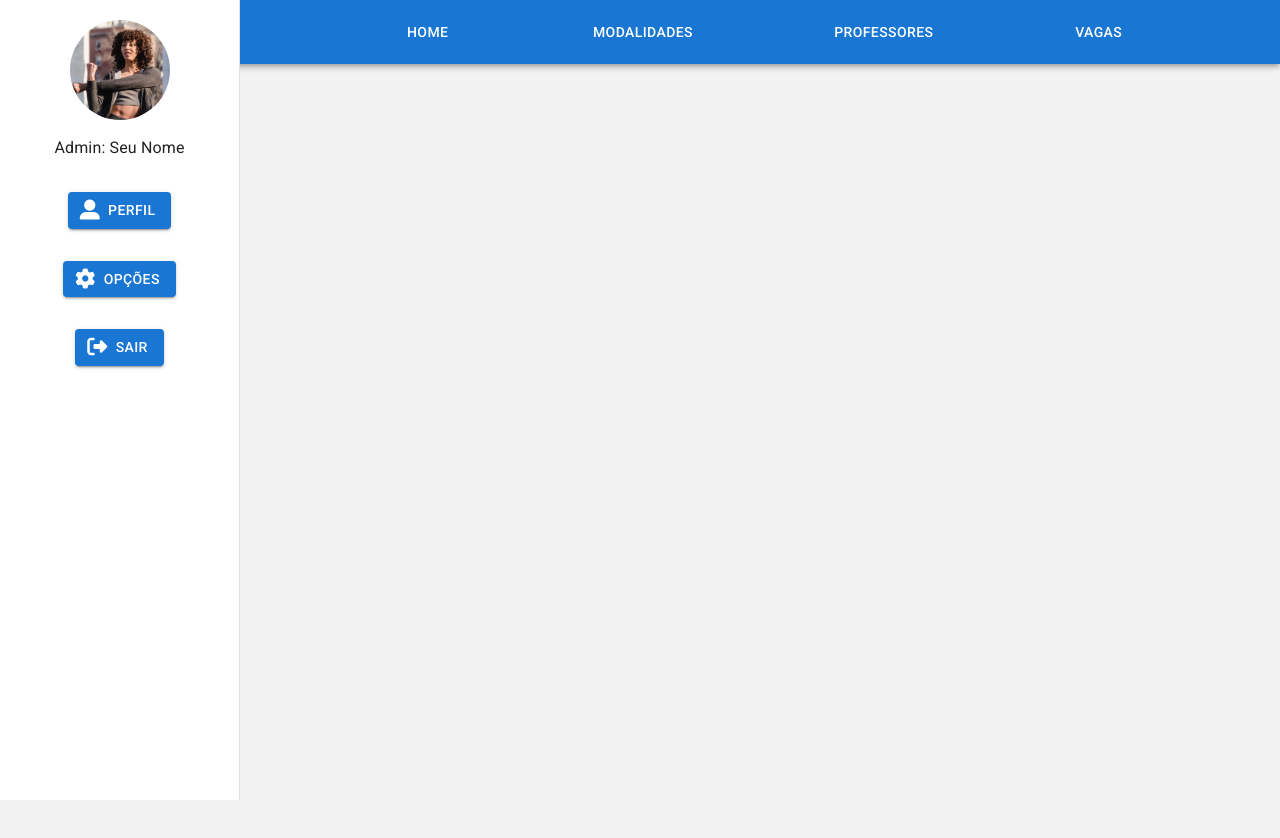
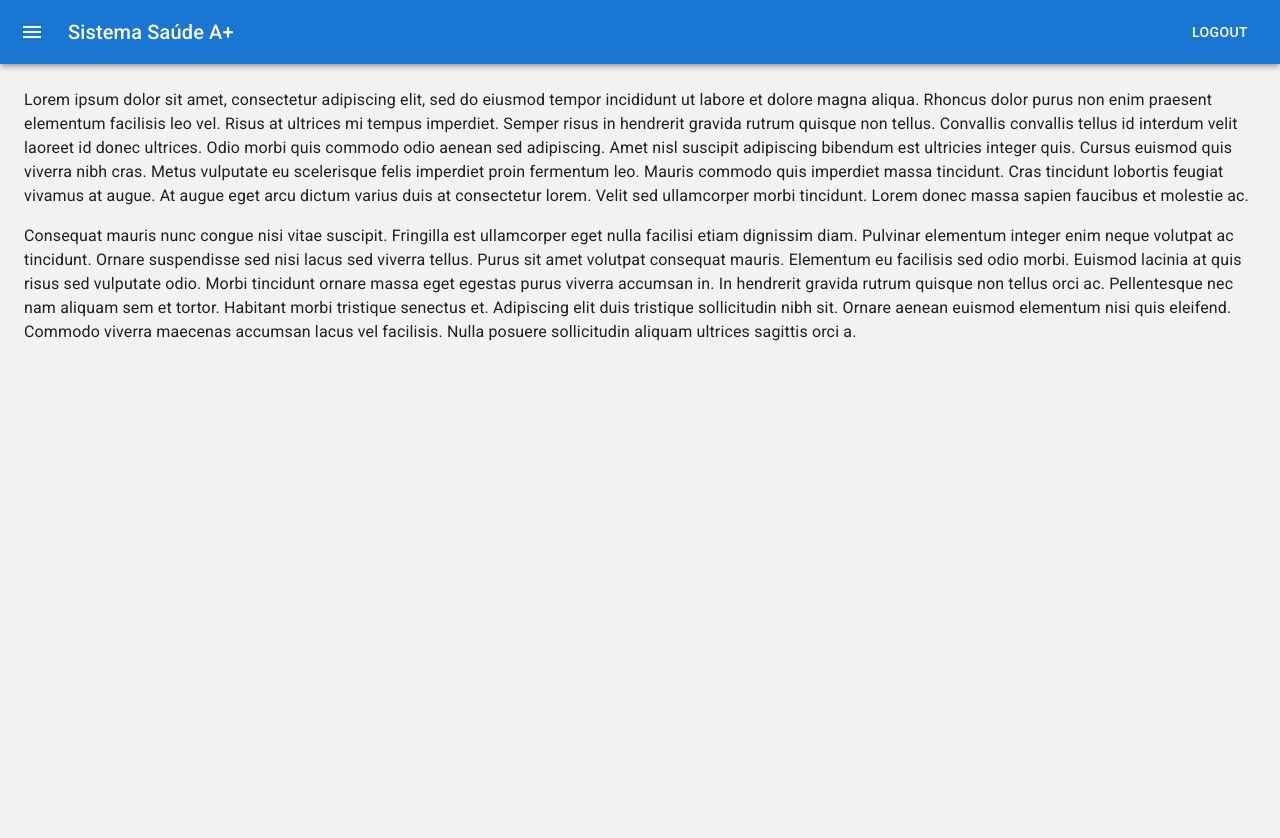
Before and after one commit to daviteixeira-dev/saude-amais, a React (Create React App) app: page /admin in a window 1280 px wide. Shown: the top 838 px of the page. After the commit the page ends 800 px from the top, so only its background shows below. Built offline with nearby package versions, Linux system fonts and the light colour scheme; what react-swipeable-views-utils would draw is missing.

Commit message:
Novo Dashboard

```diff
--- a/src/App.js
+++ b/src/App.js
@@ -18,6 +18,7 @@
 import CarouselOfImages from "./components/CarouselOfImages/Carousel";
 import ListOfTeachers from "./components/TeachersSection/ListOfTeachers";
 import Layout from "./components/Dashboard/Layout";
+import PersistentDrawerLeft from "./components/Dashboard/Layout2";
 
 /* Other imports */
 import DataProvider from "./contexts/DataContext";
@@ -42,7 +43,8 @@
           {/* Route to admin */}
           <Route path="/admin">
             {/*<HomeAdmin />*/}
-            <Layout />
+            {/*<Layout /> */}
+            <PersistentDrawerLeft />
           </Route>
           {/* Route to registration */}
           <Route path="/cadastro">
--- a/src/components/Dashboard/Layout.js
+++ b/src/components/Dashboard/Layout.js
@@ -57,6 +57,9 @@
                   Home
                 </Button>
                 <Button color="inherit">
+                  Alunos
+                </Button>
+                <Button color="inherit">
                   Modalidades
                 </Button>
                 <Button color="inherit">
--- /dev/null
+++ b/src/components/Dashboard/Layout2.js
@@ -0,0 +1,177 @@
+import * as React from 'react';
+import { styled, useTheme } from '@mui/material/styles';
+import Box from '@mui/material/Box';
+import Drawer from '@mui/material/Drawer';
+import CssBaseline from '@mui/material/CssBaseline';
+import MuiAppBar from '@mui/material/AppBar';
+import Toolbar from '@mui/material/Toolbar';
+import List from '@mui/material/List';
+import Typography from '@mui/material/Typography';
+import Divider from '@mui/material/Divider';
+import IconButton from '@mui/material/IconButton';
+import MenuIcon from '@mui/icons-material/Menu';
+import ChevronLeftIcon from '@mui/icons-material/ChevronLeft';
+import ChevronRightIcon from '@mui/icons-material/ChevronRight';
+import ListItem from '@mui/material/ListItem';
+import ListItemIcon from '@mui/material/ListItemIcon';
+import ListItemText from '@mui/material/ListItemText';
+import InboxIcon from '@mui/icons-material/MoveToInbox';
+import MailIcon from '@mui/icons-material/Mail';
+import Button from '@mui/material/Button';
+
+const drawerWidth = 240;
+
+const Main = styled('main', { shouldForwardProp: (prop) => prop !== 'open' })(
+  ({ theme, open }) => ({
+    flexGrow: 1,
+    padding: theme.spacing(3),
+    transition: theme.transitions.create('margin', {
+      easing: theme.transitions.easing.sharp,
+      duration: theme.transitions.duration.leavingScreen,
+    }),
+    marginLeft: `-${drawerWidth}px`,
+    ...(open && {
+      transition: theme.transitions.create('margin', {
+        easing: theme.transitions.easing.easeOut,
+        duration: theme.transitions.duration.enteringScreen,
+      }),
+      marginLeft: 0,
+    }),
+  }),
+);
+
+const AppBar = styled(MuiAppBar, {
+  shouldForwardProp: (prop) => prop !== 'open',
+})(({ theme, open }) => ({
+  transition: theme.transitions.create(['margin', 'width'], {
+    easing: theme.transitions.easing.sharp,
+    duration: theme.transitions.duration.leavingScreen,
+  }),
+  ...(open && {
+    width: `calc(100% - ${drawerWidth}px)`,
+    marginLeft: `${drawerWidth}px`,
+    transition: theme.transitions.create(['margin', 'width'], {
+      easing: theme.transitions.easing.easeOut,
+      duration: theme.transitions.duration.enteringScreen,
+    }),
+  }),
+}));
+
+const DrawerHeader = styled('div')(({ theme }) => ({
+  display: 'flex',
+  alignItems: 'center',
+  padding: theme.spacing(0, 1),
+  // necessary for content to be below app bar
+  ...theme.mixins.toolbar,
+  justifyContent: 'flex-end',
+}));
+
+export default function PersistentDrawerLeft() {
+  const theme = useTheme();
+  const [open, setOpen] = React.useState(false);
+
+  const handleDrawerOpen = () => {
+    setOpen(true);
+  };
+
+  const handleDrawerClose = () => {
+    setOpen(false);
+  };
+
+  return (
+    <Box sx={{ display: 'flex' }}>
+      <CssBaseline />
+      <AppBar position="fixed" open={open}>
+        <Toolbar>
+          <IconButton
+            color="inherit"
+            aria-label="open drawer"
+            onClick={handleDrawerOpen}
+            edge="start"
+            sx={{ mr: 2, ...(open && { display: 'none' }) }}
+          >
+            <MenuIcon />
+          </IconButton>
+          <Typography variant="h6" noWrap component="div">
+            Sistema Saúde A+
+          </Typography>
+          <Box sx={{ flexGrow: 1 }}></Box>
+          <Button color="inherit">
+            Logout
+          </Button>
+        </Toolbar>
+      </AppBar>
+      <Drawer
+        sx={{
+          width: drawerWidth,
+          flexShrink: 0,
+          '& .MuiDrawer-paper': {
+            width: drawerWidth,
+            boxSizing: 'border-box',
+          },
+        }}
+        variant="persistent"
+        anchor="left"
+        open={open}
+      >
+        <DrawerHeader>
+          <IconButton onClick={handleDrawerClose}>
+            {theme.direction === 'ltr' ? <ChevronLeftIcon /> : <ChevronRightIcon />}
+          </IconButton>
+        </DrawerHeader>
+        <Divider />
+        <List>
+          {['Home', 'Alunos', 'Modalidades', 'Professores'].map((text, index) => (
+            <ListItem button key={text}>
+              <ListItemIcon>
+                {index % 2 === 0 ? <InboxIcon /> : <MailIcon />}
+              </ListItemIcon>
+              <ListItemText primary={text} />
+            </ListItem>
+          ))}
+        </List>
+        <Divider />
+        <List>
+          {['Perfil', 'Opções', 'Ver site'].map((text, index) => (
+            <ListItem button key={text}>
+              <ListItemIcon>
+                {index % 2 === 0 ? <InboxIcon /> : <MailIcon />}
+              </ListItemIcon>
+              <ListItemText primary={text} />
+            </ListItem>
+          ))}
+        </List>
+      </Drawer>
+      <Main open={open}>
+        <DrawerHeader />
+        <Typography paragraph>
+          Lorem ipsum dolor sit amet, consectetur adipiscing elit, sed do eiusmod
+          tempor incididunt ut labore et dolore magna aliqua. Rhoncus dolor purus non
+          enim praesent elementum facilisis leo vel. Risus at ultrices mi tempus
+          imperdiet. Semper risus in hendrerit gravida rutrum quisque non tellus.
+          Convallis convallis tellus id interdum velit laoreet id donec ultrices.
+          Odio morbi quis commodo odio aenean sed adipiscing. Amet nisl suscipit
+          adipiscing bibendum est ultricies integer quis. Cursus euismod quis viverra
+          nibh cras. Metus vulputate eu scelerisque felis imperdiet proin fermentum
+          leo. Mauris commodo quis imperdiet massa tincidunt. Cras tincidunt lobortis
+          feugiat vivamus at augue. At augue eget arcu dictum varius duis at
+          consectetur lorem. Velit sed ullamcorper morbi tincidunt. Lorem donec massa
+          sapien faucibus et molestie ac.
+        </Typography>
+        <Typography paragraph>
+          Consequat mauris nunc congue nisi vitae suscipit. Fringilla est ullamcorper
+          eget nulla facilisi etiam dignissim diam. Pulvinar elementum integer enim
+          neque volutpat ac tincidunt. Ornare suspendisse sed nisi lacus sed viverra
+          tellus. Purus sit amet volutpat consequat mauris. Elementum eu facilisis
+          sed odio morbi. Euismod lacinia at quis risus sed vulputate odio. Morbi
+          tincidunt ornare massa eget egestas purus viverra accumsan in. In hendrerit
+          gravida rutrum quisque non tellus orci ac. Pellentesque nec nam aliquam sem
+          et tortor. Habitant morbi tristique senectus et. Adipiscing elit duis
+          tristique sollicitudin nibh sit. Ornare aenean euismod elementum nisi quis
+          eleifend. Commodo viverra maecenas accumsan lacus vel facilisis. Nulla
+          posuere sollicitudin aliquam ultrices sagittis orci a.
+        </Typography>
+      </Main>
+    </Box>
+  );
+}
```
